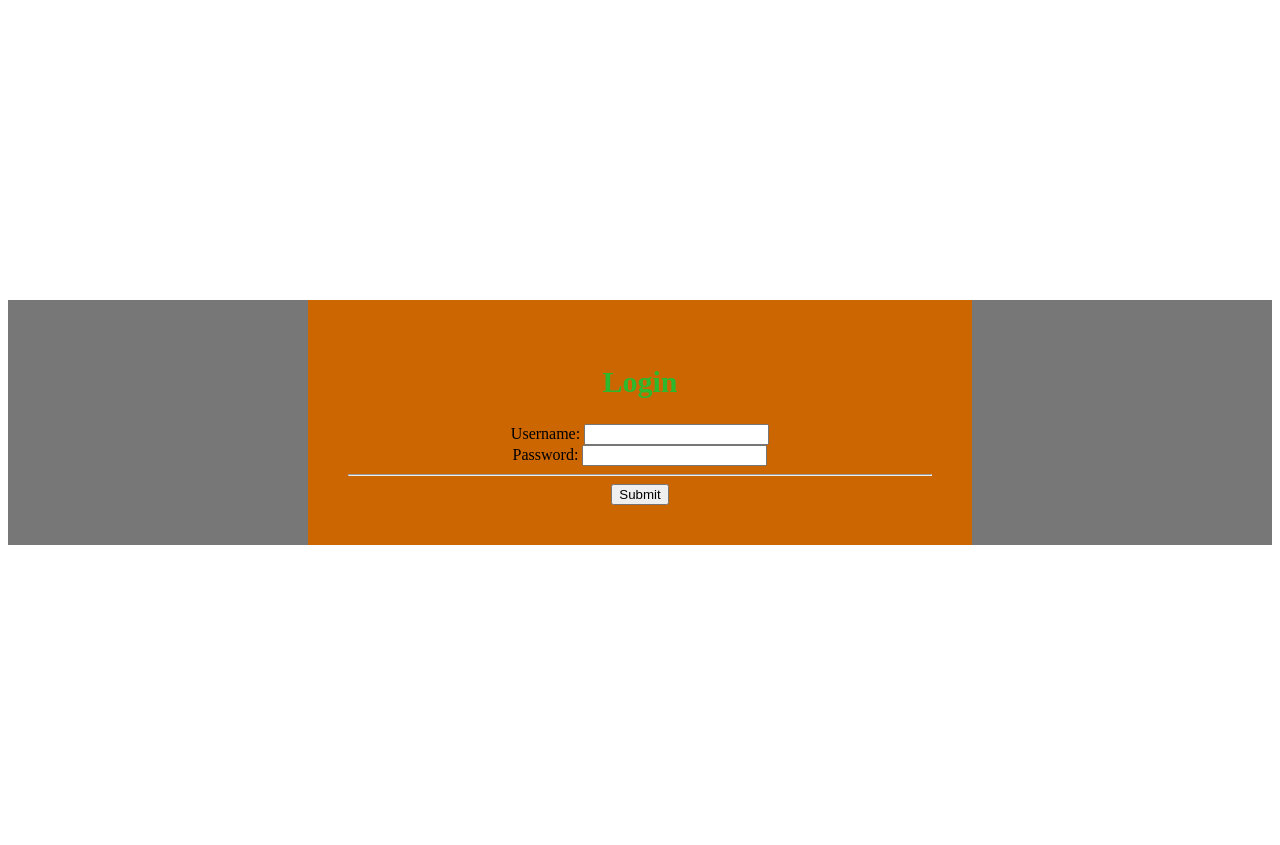
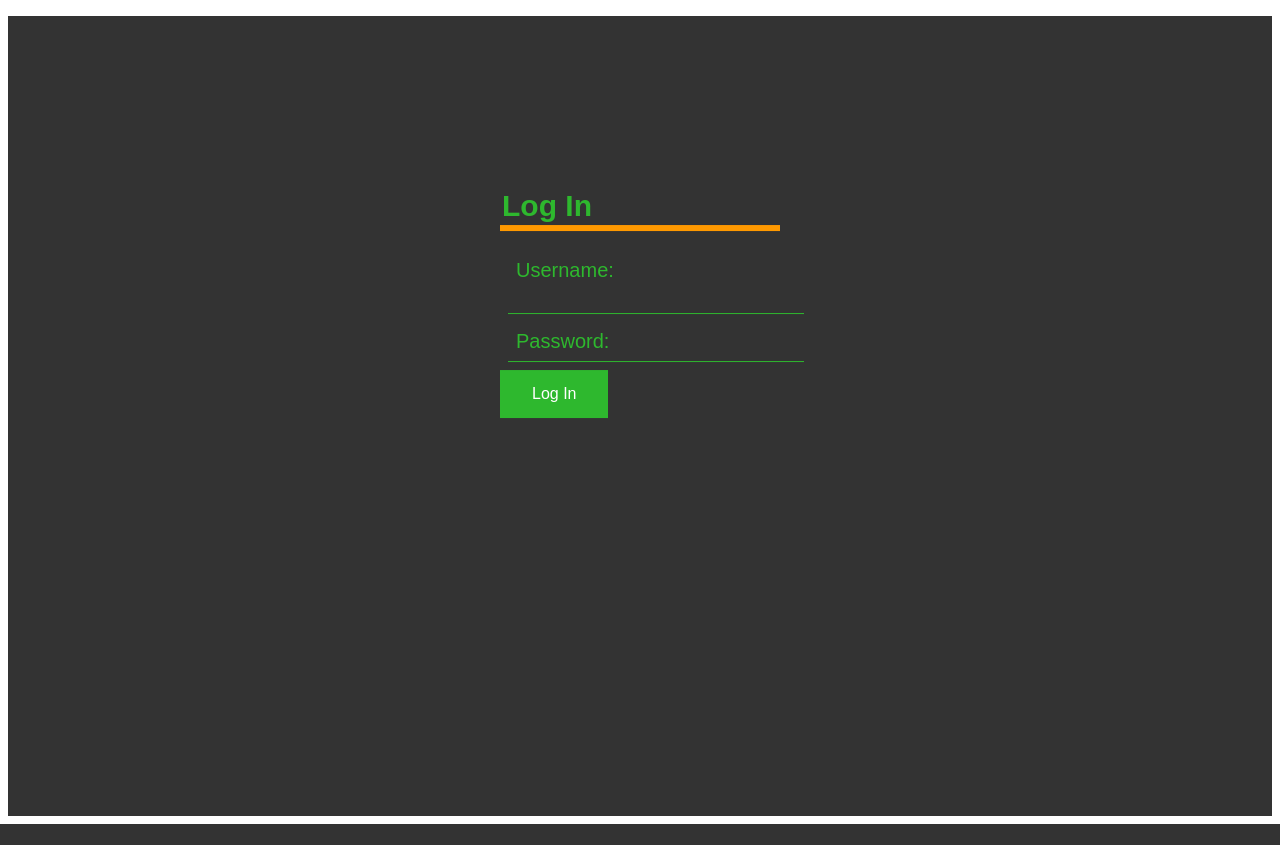
Before and after one commit to tmnf/DebabeItProject, a Django app: page /auth/login/ in a window 1280 px wide. Shown: the part 110-955 px from the top of the page. After the commit the page ends 934 px from the top, so only its background shows below. Run offline with Django 3.2, Linux system fonts and the light colour scheme.

Commit message:
Merge branch 'master' of C:\Users\nunot\PycharmProjects\DebabeItProject with conflicts.

```diff
--- a/forum/static/forum/style.css
+++ b/forum/static/forum/style.css
@@ -38,29 +38,63 @@
 }
 
 .Content {
-    background-color: #777;
-    height: 100%;
+    background-color: #333333;
+    background-position: center;
+    margin: 0;
+    padding: 0;
+    min-height: 100vh;
 }
 
 .MenuCategories {
-    background-color: #006400;
+    background-color: #2eb82e;
     padding-top: 2px;
     width: 100%;
     height: 100%;
 }
 
 .Login {
-    margin: 300px;
-    padding: 40px;
-    background-color: #cc6600;
-    position: center;
-    text-align: center;
+    width: 280px;
+    position: absolute;
+    top: 50%;
+    left: 50%;
+    transform: translate(-50%,-50%);
+    color: #2eb82e;
+    font-family: sans-serif;
+
 }
 
 .Login h1 {
-    color: #2eb82e;
-    font-family: "MS Outlook";
+    float: top;
     font-size: 30px;
-    font-weight: bold;
+    border-bottom: 6px solid #ff9900 ;
+    margin-bottom: 20px;
+    padding: 2px;
+}
+
+.textLogin {
+    width: 100%;
+    overflow: hidden;
+    font-size: 20px;
+    padding: 8px;
+    margin: 8px;
+    border-bottom: 1px solid;
+}
+
+.textLogin input {
+    border: none;
+    outline: none;
+    background: none;
+}
+
+.submitLogin {
+   background-color: #2eb82e;
+  border: none;
+  color: white;
+  padding: 15px 32px;
+  text-align: center;
+  text-decoration: none;
+  font-size: 16px;
+  cursor: pointer;
+
 
 }
--- a/forum/templates/login/LoginPage.html
+++ b/forum/templates/login/LoginPage.html
@@ -1,17 +1,18 @@
 {% extends "forum/Base.html" %}
+{% load static %}
 
 {% block content %}
-    <form class="Login" action="{% url 'login_page' %}" method="POST">
+
+            <form class="Login" name="input" action="{% url 'login_page' %}" method="POST">
+                <h1>Log In</h1>
                 {% csrf_token %}
-
-        <h1>Login</h1>
-
-        Username:
-        <input class="user" type="text" name="username"><br>
-        Password:
-        <input type="password" name="password"><br>
-                <hr>
-        <input type="submit" value="Submit">
+                <div class="textLogin">
+                    Username: <input class="user" type="text" name="username"><br>
+                </div>
+                 <div class="textLogin">
+                    Password: <input type="password" name="password"><br>
+                </div>
+                    <input class="submitLogin" type="button" name="" value="Log In">
 
             </form>
 {% endblock content %}
```
